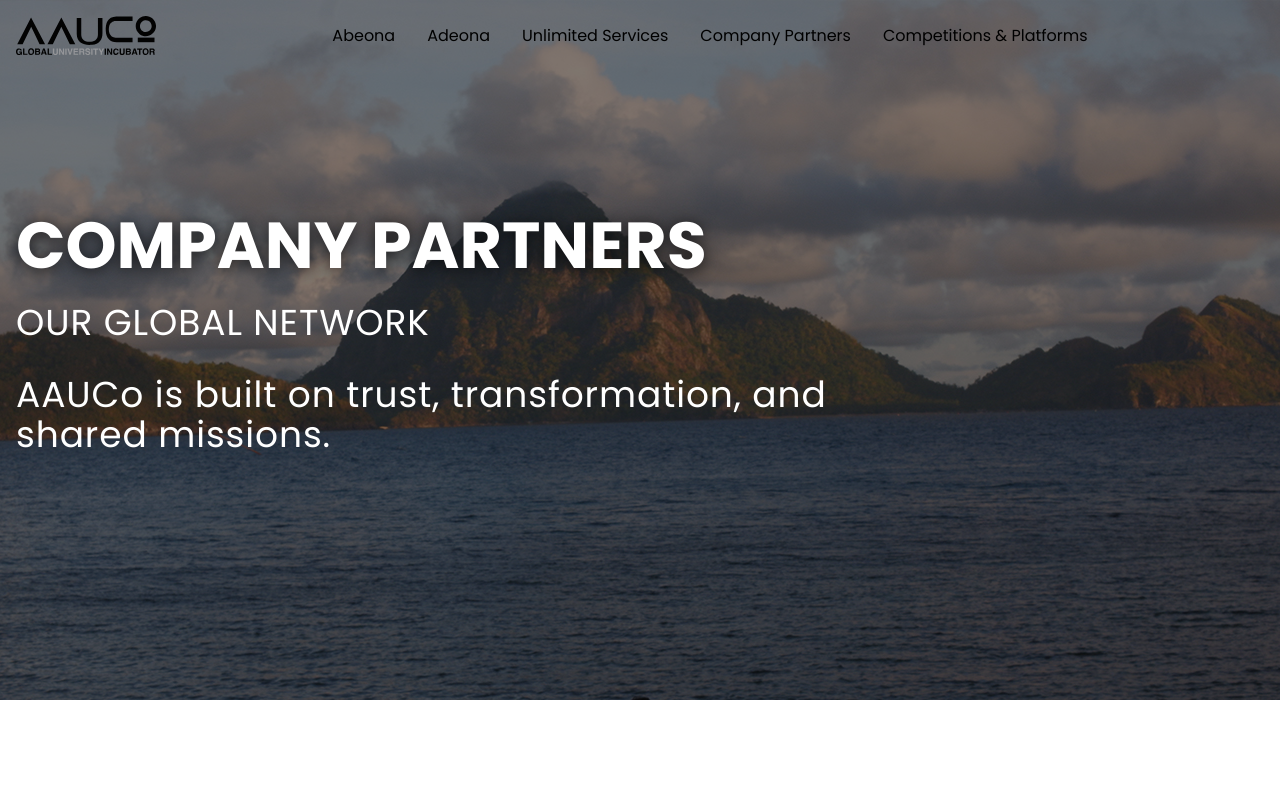
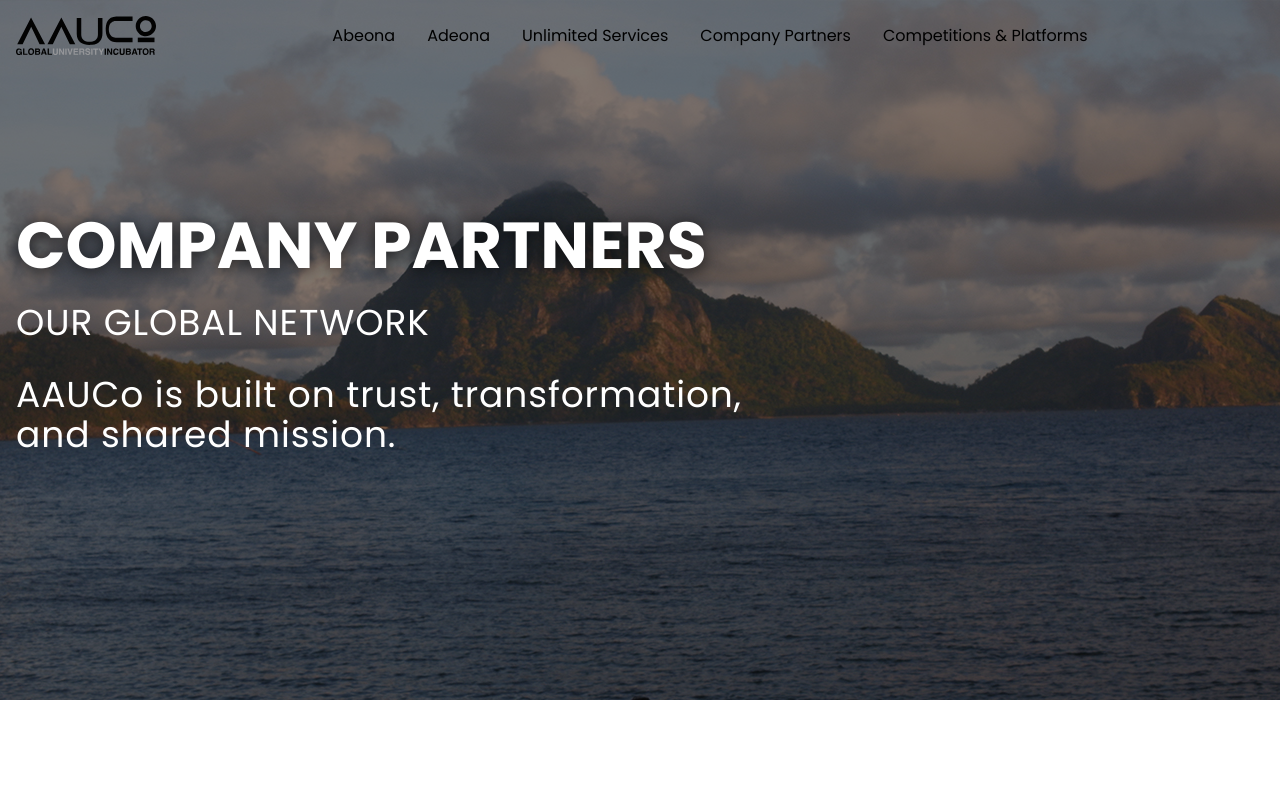
Before and after one commit to cecarlz/aauco, a Next.js app: page /company-partners in a window 1280 px wide. Shown: the top 800 px of the page. Built offline with nearby package versions, Linux system fonts and the light colour scheme.

Commit message:
Update CEO section UI and styles

```diff
--- a/src/app/(site)/adeona/page.tsx
+++ b/src/app/(site)/adeona/page.tsx
@@ -20,11 +20,11 @@
           <div className="max-w-2xl">
             <h1 className="font-bold text-white mb-4">ADEONA</h1>
             <p className="text-xl text-white mb-8 md:text-2xl lg:text-3xl font-light tracking-wide">
-              The Goddess of Abode and Keeper of Presence
+              The Goddess of Abode <br /> and Keeper of Presence
             </p>
             <p className="text-lg text-white mb-6 md:text-xl font-light">
-              Where brands stop wandering and start resonating. Your story
-              deserves a place. Your brand deserves a voice.
+              Where brands stop wandering and start resonating. <br /> Your
+              story deserves a place. <br /> Your brand deserves a voice.
             </p>
           </div>
         </div>
--- a/src/app/(site)/company-partners/page.tsx
+++ b/src/app/(site)/company-partners/page.tsx
@@ -29,8 +29,9 @@
               OUR GLOBAL NETWORK
             </p>
 
-            <p className="text-sm  text-white mb-8 md:text-3xl lg:text-4xl font-light tracking-wide">
-              AAUCo is built on trust, transformation, and shared missions.
+            <p className="text-xs  text-white mb-8 md:text-3xl lg:text-4xl font-light tracking-wide">
+              AAUCo is built on trust, transformation, <br /> and shared
+              mission.
             </p>
           </div>
         </div>
--- a/src/app/(site)/competitions-platforms/page.tsx
+++ b/src/app/(site)/competitions-platforms/page.tsx
@@ -40,7 +40,7 @@
               voice becomes a vessel for transformation.
             </p>
             <h2 className="text-3xl md:text-4xl font-bold mb-6 text-gray-900 text-center">
-              Welcome to the orbit of Competitions & Platforms
+              Welcome to the orbit of competitions & platforms
             </h2>
             <p>
               AAUCo’s cosmic playground for truth, courage, and creative
```
